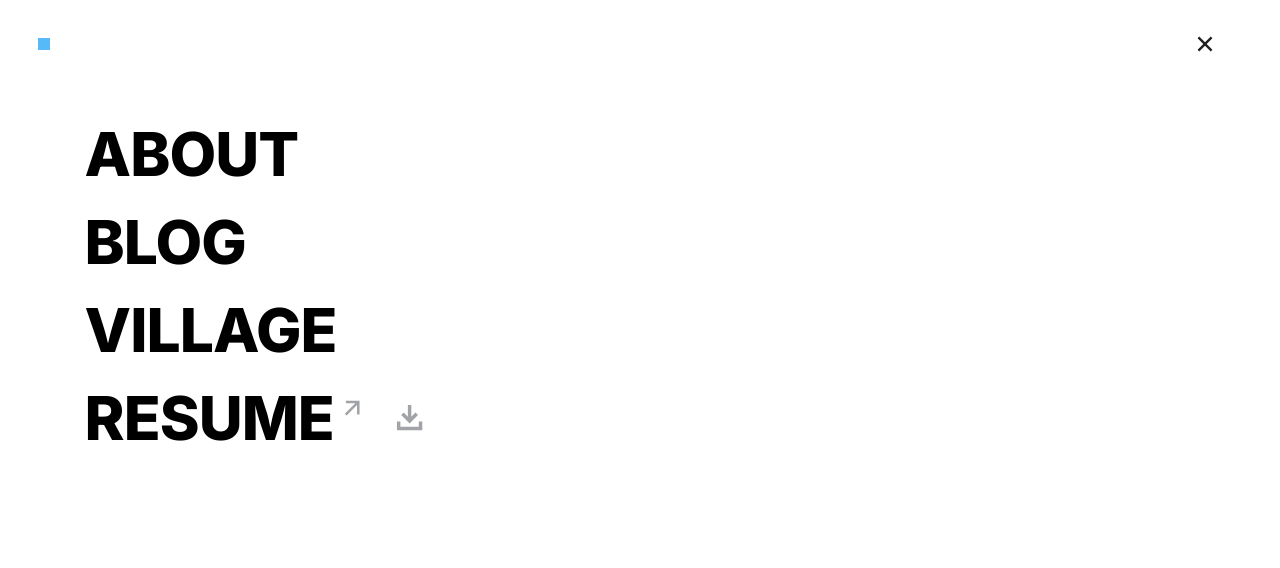
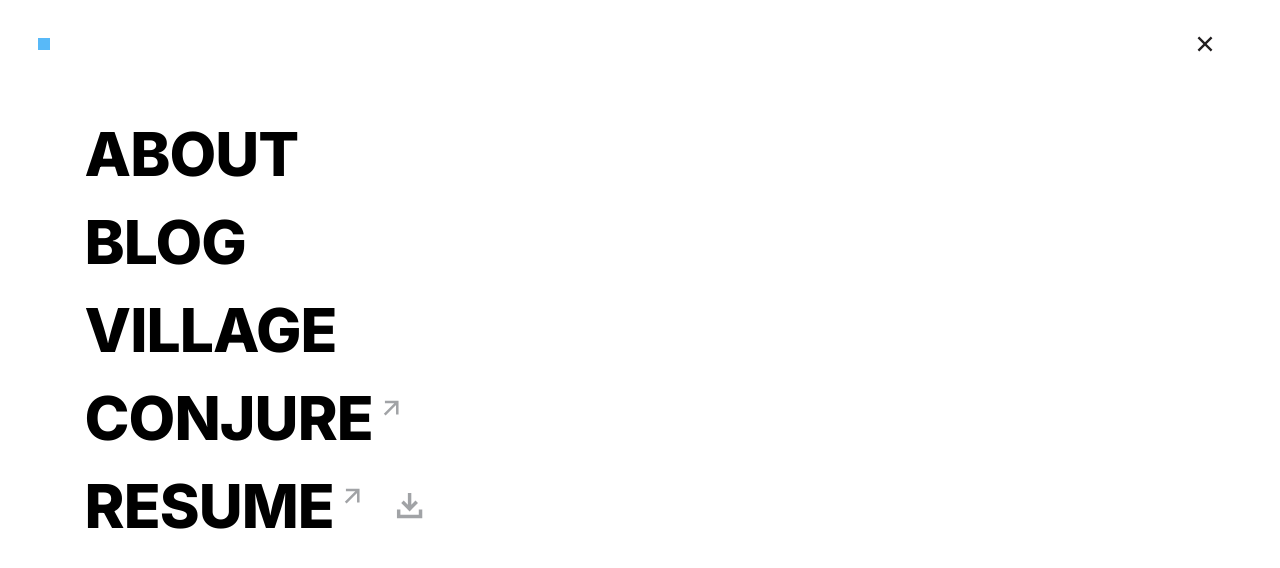
Before and after one commit to heyryker/portfolio, a Next.js app: page / in a window 1280 px wide. Both pictures are taken after a click on the button 1205 px from the left and 44 px from the top of the page. Shown: the top 568 px of the page. Built offline with nearby package versions, Linux system fonts and the light colour scheme.

Commit message:
Add Conjure to the menu as an external link
Co-Authored-By: Claude Opus 5.5 <noreply@anthropic.com>
Claude-Session: https://claude.ai/code/session_01SgSWU2xHkm3r2F6X4g7UVP

```diff
--- a/components/SiteMenu.tsx
+++ b/components/SiteMenu.tsx
@@ -6,6 +6,8 @@ import { useRef } from "react";
 import { Icon } from "@/components/Icon";
 
 const RESUME = "/resume/ryker-marble-resume.pdf";
+
+const CONJURE = "https://conjure-inky.vercel.app/";
 
 const LINKS = [
   { href: "/about", label: "ABOUT" },
@@ -86,6 +88,15 @@ export function SiteMenu() {
                 </Link>
               </li>
             ))}
+            <li>
+              <a href={CONJURE} target="_blank" rel="noopener" className="menu-link">
+                <span className="menu-text">
+                  CONJURE
+                  <Icon name="arrow_outward" className="menu-icon" />
+                </span>
+                <span className="sr-only"> (opens in a new tab)</span>
+              </a>
+            </li>
             <li className="flex items-start gap-[calc(var(--grid-cell)/2)]">
               <a href={RESUME} target="_blank" rel="noopener" className="menu-link">
                 <span className="menu-text">
```
